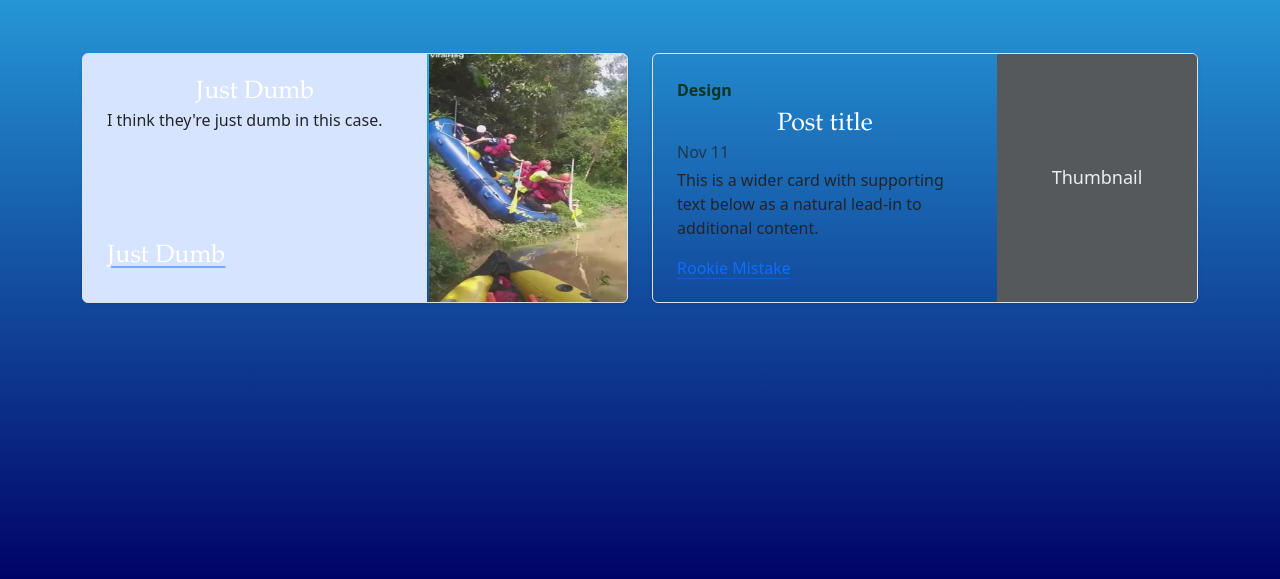
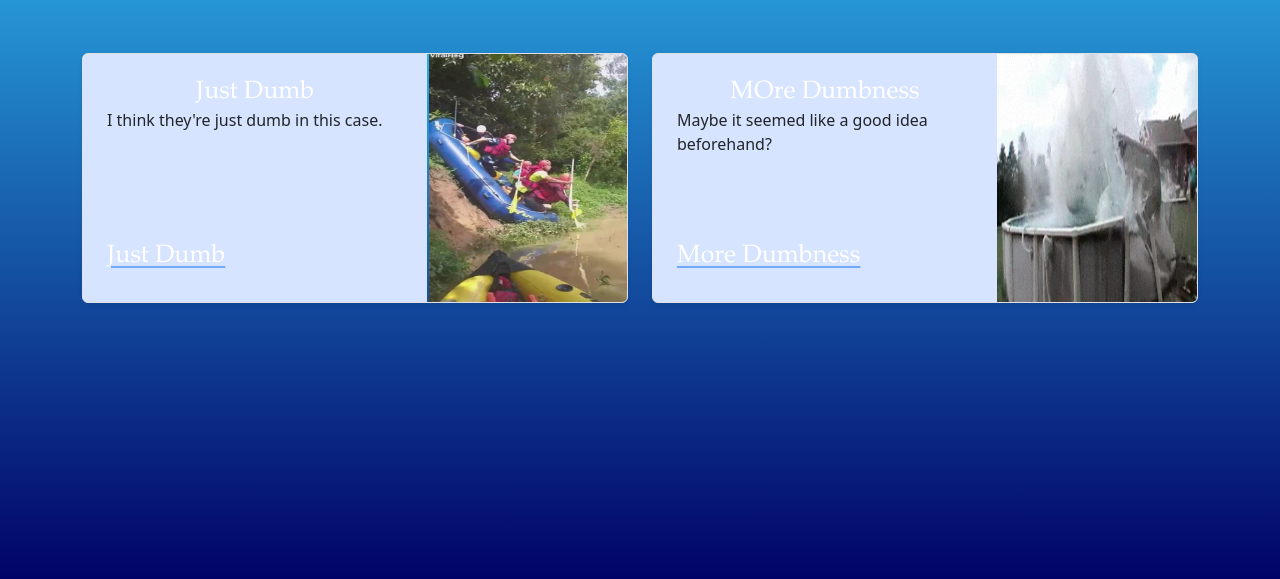
Before and after one commit to FinnWurray/Home, a plain HTML site: page index.html in a window 1280 px wide. Shown: the part 213-792 px from the top of the page. Drawn offline with nearby package versions, Linux system fonts and the light colour scheme.

Commit message:
Update index.html

```diff
--- a/index.html
+++ b/index.html
@@ -95,27 +95,19 @@
 
 
       <div class="col-md-6">
-        <div class="row g-0 border rounded overflow-hidden flex-md-row mb-4 shadow-sm h-md-250 position-relative">
+        <div class="finn-card row g-0 border rounded overflow-hidden flex-md-row mb-4 shadow-sm h-md-250 position-relative">
           <div class="col p-4 d-flex flex-column position-static">
-            <strong class="d-inline-block mb-2 text-success-emphasis">Design</strong>
-            <h3 class="mb-0">Post title</h3>
-            <div class="mb-1 text-body-secondary">Nov 11</div>
-            <p class="mb-auto">This is a wider card with supporting text below as a natural lead-in to additional
-              content.</p>
-            <a href="rookie-mistake.html" class="icon-link gap-1 icon-link-hover stretched-link">
-              Rookie Mistake
+            <h3 class="mb-0">MOre Dumbness</h3>
+            <p class="card-text mb-auto">Maybe it seemed like a good idea beforehand?</p>
+              <a href="dumb.html" class="icon-link gap-1 icon-link-hover stretched-link">
+                <h3>More Dumbness</h3>
               <svg class="bi">
                 <use xlink:href="#chevron-right"></use>
               </svg>
             </a>
           </div>
           <div class="col-auto d-none d-lg-block">
-            <svg class="bd-placeholder-img" width="200" height="250" xmlns="http://www.w3.org/2000/svg" role="img"
-              aria-label="Placeholder: Thumbnail" preserveAspectRatio="xMidYMid slice" focusable="false">
-              <title>Placeholder</title>
-              <rect width="100%" height="100%" fill="#55595c"></rect><text x="50%" y="50%" fill="#eceeef"
-                dy=".3em">Thumbnail</text>
-            </svg>
+            <img class="bd-placeholder-img" width="200" height="250" src="Screenshotdumb.png" alt="Funny image">
           </div>
         </div>
       </div>
```
